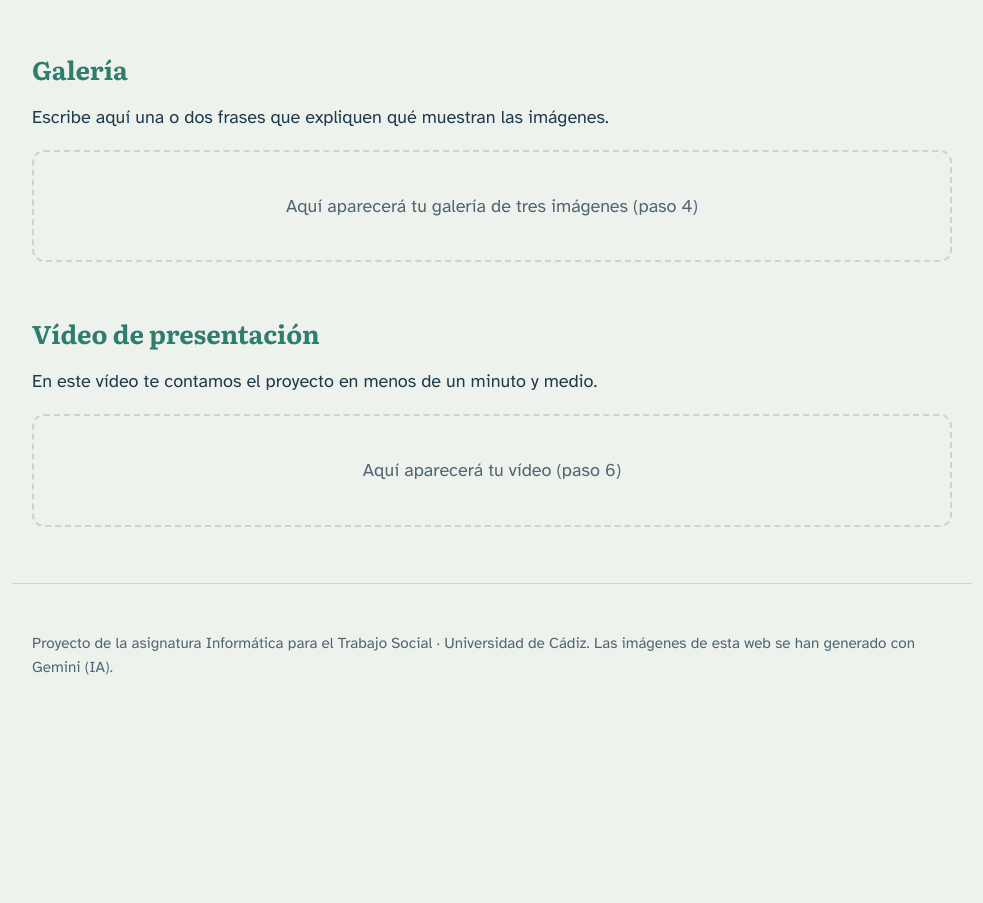
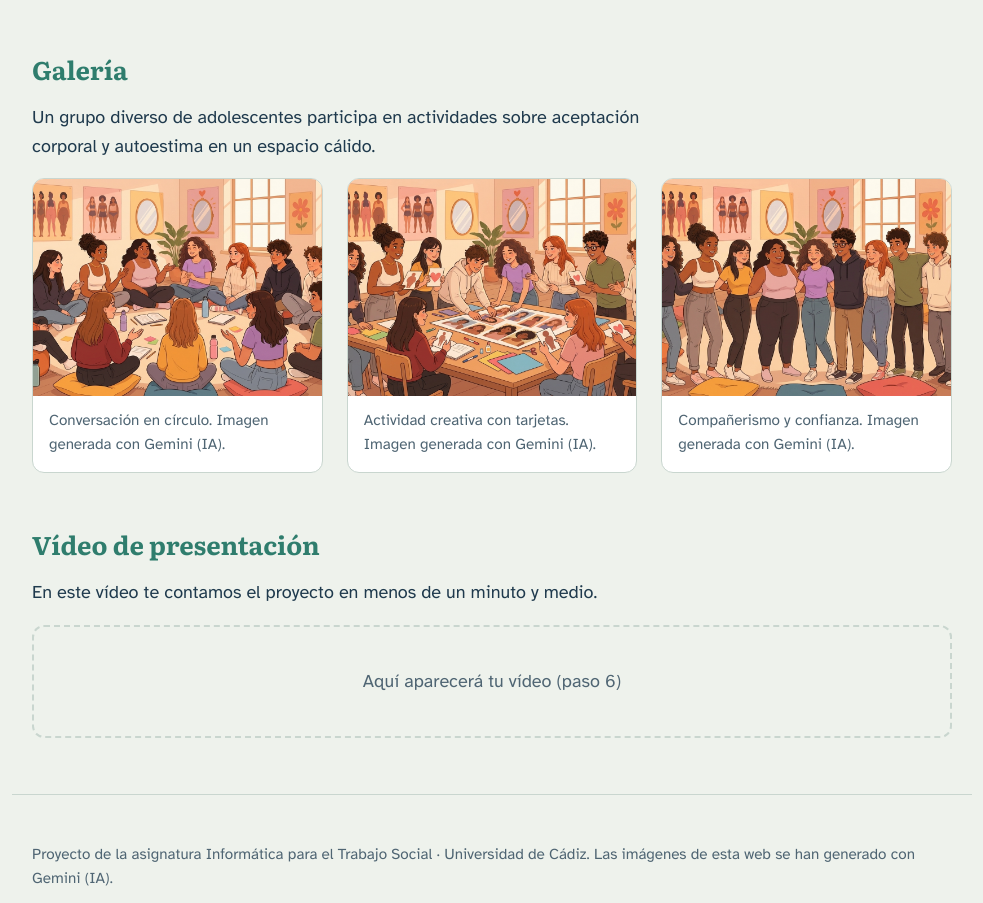
Before and after one commit to mariaalvarezmartinez-svg/-practica-imagenes-video, a plain HTML site: page index.html in a window 1280 px wide. Shown: the part 977-1880 px from the top of the page, without its empty margins (148-1131 px from the left). Before the commit the page ends 1720 px from the top, so only its background shows below. Drawn offline with Linux system fonts and the light colour scheme.

Commit message:
Añado galería

```diff
--- a/index.html
+++ b/index.html
@@ -159,10 +159,24 @@
 		<section id="galeria">
 			<h2>Galería</h2>
 			<!-- Cambia este párrafo: explica qué muestran tus imágenes -->
-			<p>Escribe aquí una o dos frases que expliquen qué muestran las imágenes.</p>
+			<p>Un grupo diverso de adolescentes participa en actividades sobre aceptación corporal y autoestima en un espacio cálido.</p>
 
 			<div class="zona" data-aviso="Aquí aparecerá tu galería de tres imágenes (paso 4)">
 				<!-- PASO 4: GALERÍA ============================= INICIO -->
+<div class="galeria">
+  <figure>
+    <img src="img/galeria1.png" alt="Dialogan sobre aceptación corporal y salud mental.">
+    <figcaption>Conversación en círculo. Imagen generada con Gemini (IA).</figcaption>
+  </figure>
+  <figure>
+    <img src="img/galeria2.png" alt="Trabajan juntos sobre diversidad y estereotipos.">
+    <figcaption>Actividad creativa con tarjetas. Imagen generada con Gemini (IA).</figcaption>
+  </figure>
+  <figure>
+    <img src="img/galeria3.png" alt="Posan sonrientes y abrazados con seguridad.">
+    <figcaption>Compañerismo y confianza. Imagen generada con Gemini (IA).</figcaption>
+  </figure>
+</div>
 
 				<!-- PASO 4: GALERÍA ================================ FIN -->
 			</div>
```
